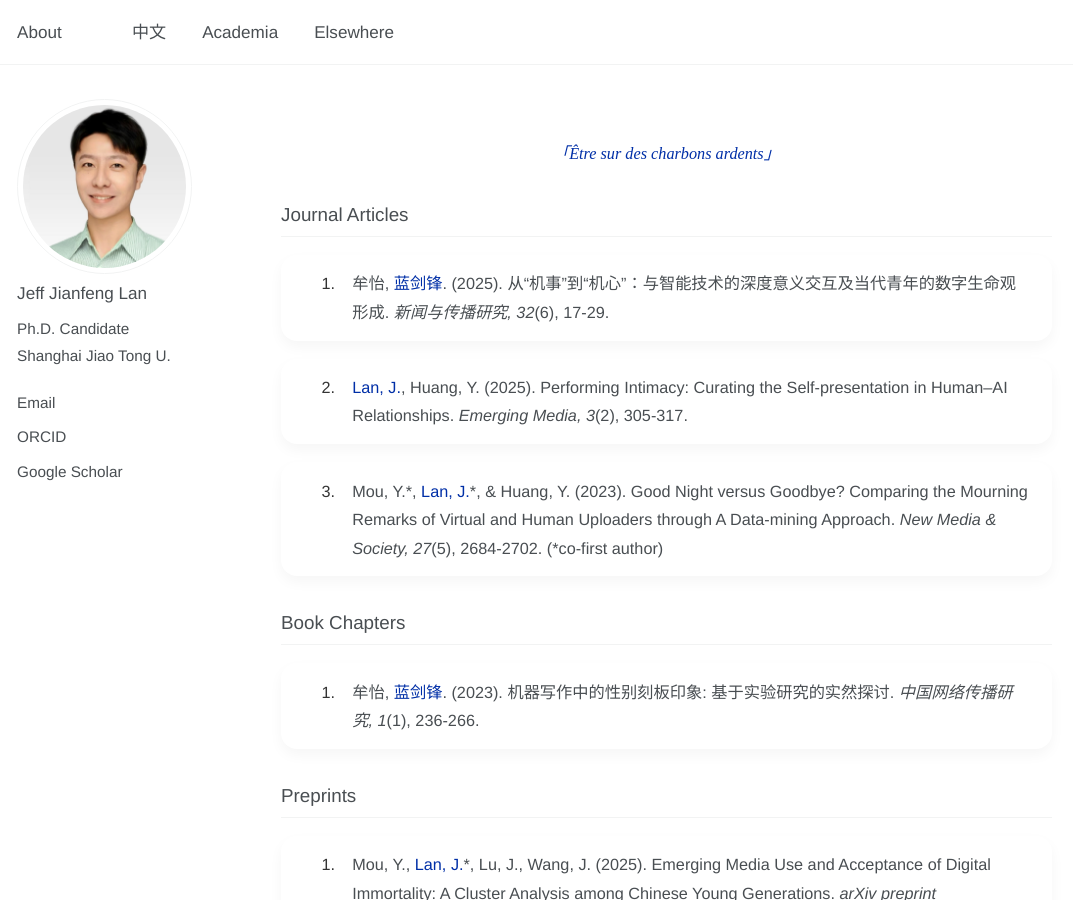
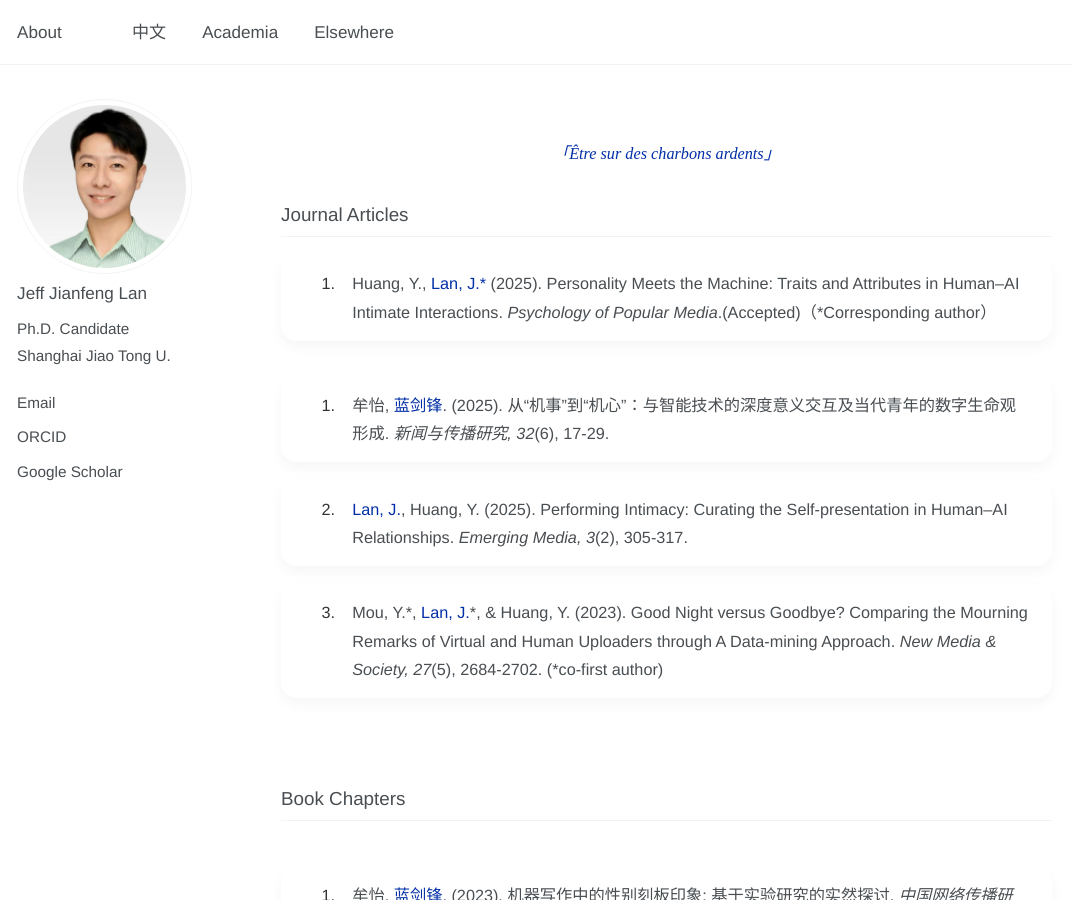
Before and after one commit to jianfenglan/jianfenglan.github.io, a Jekyll site: the page built from academia.md, in a window 1280 px wide and 900 px high. Shown: the whole window, without its empty margins (0-1073 px from the left). Built offline with Jekyll 4.4.1, drawn with Linux system fonts in a browser that asks for light colours.

Commit message:
Update academia.md

```diff
--- a/academia.md
+++ b/academia.md
@@ -123,6 +123,12 @@ h2 {
 <div class="publication-list">
     <div class="publication-card">
         <div class="publication-content">
+            Huang, Y., <span class="my-name">Lan, J.*</span> (2025). Personality Meets the Machine: Traits and Attributes in Human–AI Intimate Interactions. <em>Psychology of Popular Media</em>.(Accepted)（*Corresponding author）
+        </div>
+    </div>
+<div class="publication-list">
+    <div class="publication-card">
+        <div class="publication-content">
             牟怡, <span class="my-name">蓝剑锋</span>. (2025). 从“机事”到“机心”：与智能技术的深度意义交互及当代青年的数字生命观形成. <em>新闻与传播研究, 32</em>(6), 17-29.
         </div>
     </div>
```
